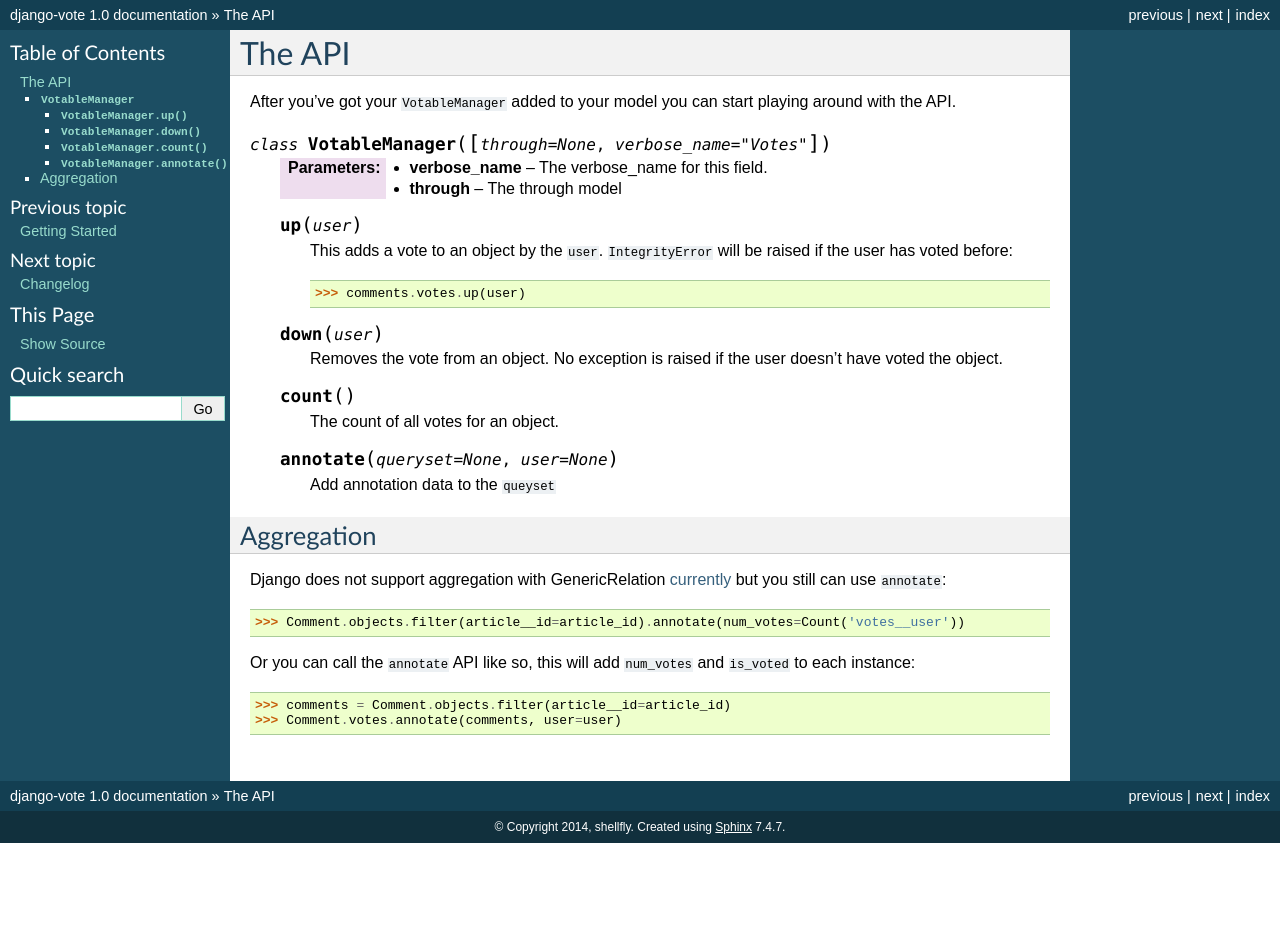
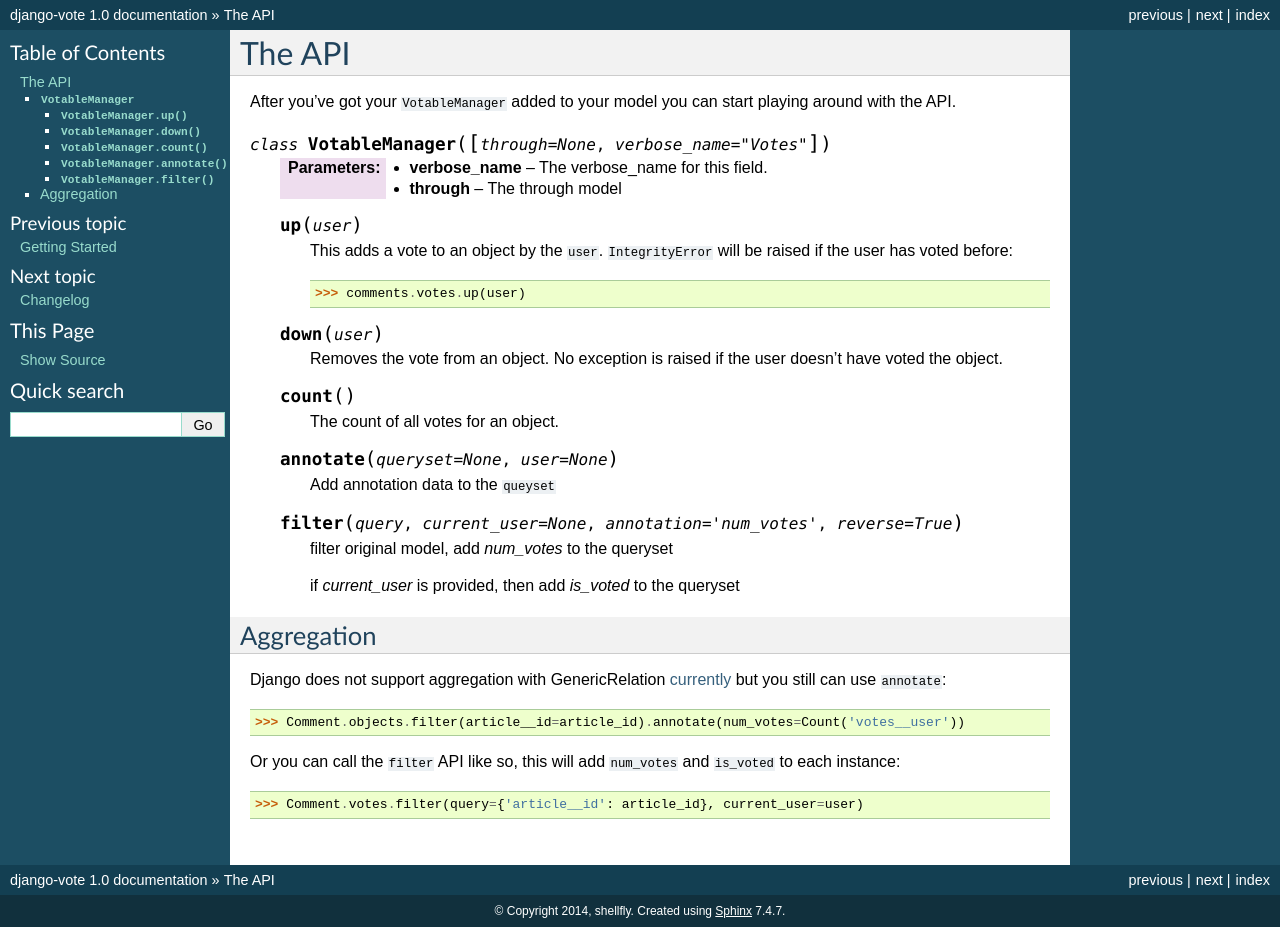
Before and after one commit to shellfly/django-vote, a Sphinx documentation site: the page built from docs/api.rst, in a window 1280 px wide. Built offline with Sphinx 7.4.7, drawn with Linux system fonts in a browser that asks for light colours; before the commit the page ends 900 px from its top, so only the background shows below that.

Commit message:
add new filter api

```diff
--- a/README.rst
+++ b/README.rst
@@ -58,3 +58,7 @@ Returns the number of votes for the object
 users()
 =======
 Returns a list of users who voted and their voting date
+
+filter()
+=======
+add extra info to original queryset
--- a/docs/api.rst
+++ b/docs/api.rst
@@ -28,6 +28,12 @@ playing around with the API.
 
         Add annotation data to the ``queyset``
 
+    .. method:: filter(query, current_user=None, annotation='num_votes', reverse=True)
+
+        filter original model, add `num_votes` to the queryset
+
+        if `current_user` is provided, then add `is_voted` to the queryset
+
 Aggregation
 ~~~~~~~~~~~
 Django does not support aggregation with GenericRelation `currently <https://docs.djangoproject.com/en/1.6/ref/contrib/contenttypes/#generic-relations-and-aggregation>`_
@@ -36,7 +42,6 @@ but you still can use ``annotate``::
     >>> Comment.objects.filter(article__id=article_id).annotate(num_votes=Count('votes__user'))
 
 
-Or you can call the ``annotate`` API like so, this will add ``num_votes`` and ``is_voted`` to each instance::
+Or you can call the ``filter`` API like so, this will add ``num_votes`` and ``is_voted`` to each instance::
 
-    >>> comments = Comment.objects.filter(article__id=article_id)
-    >>> Comment.votes.annotate(comments, user=user)
+    >>> Comment.votes.filter(query={'article__id': article_id}, current_user=user)
--- a/setup.py
+++ b/setup.py
@@ -8,7 +8,7 @@ os.chdir(os.path.normpath(os.path.join(os.path.abspath(__file__), os.pardir)))
 
 setup(
     name='django-vote',
-    version='1.0.7',
+    version='1.0.8',
     packages=['vote'],
     include_package_data=True,
     license='BSD License',
```
Also changed, not shown: 1 other file.
